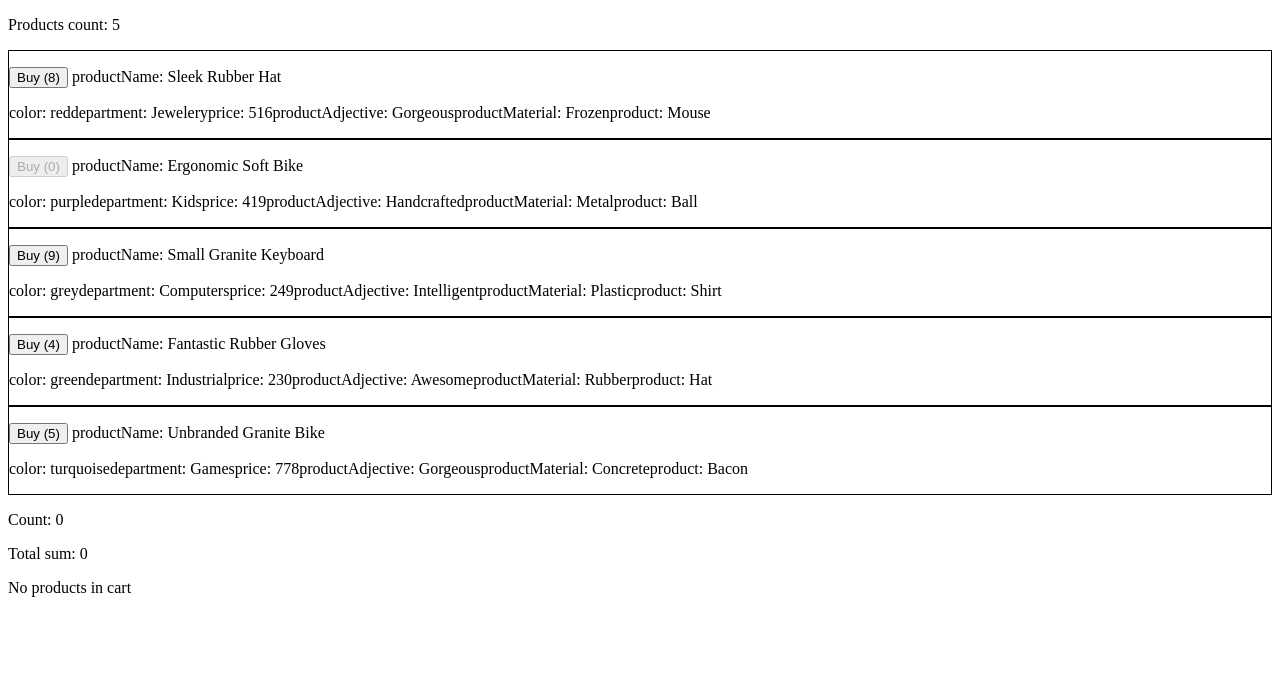
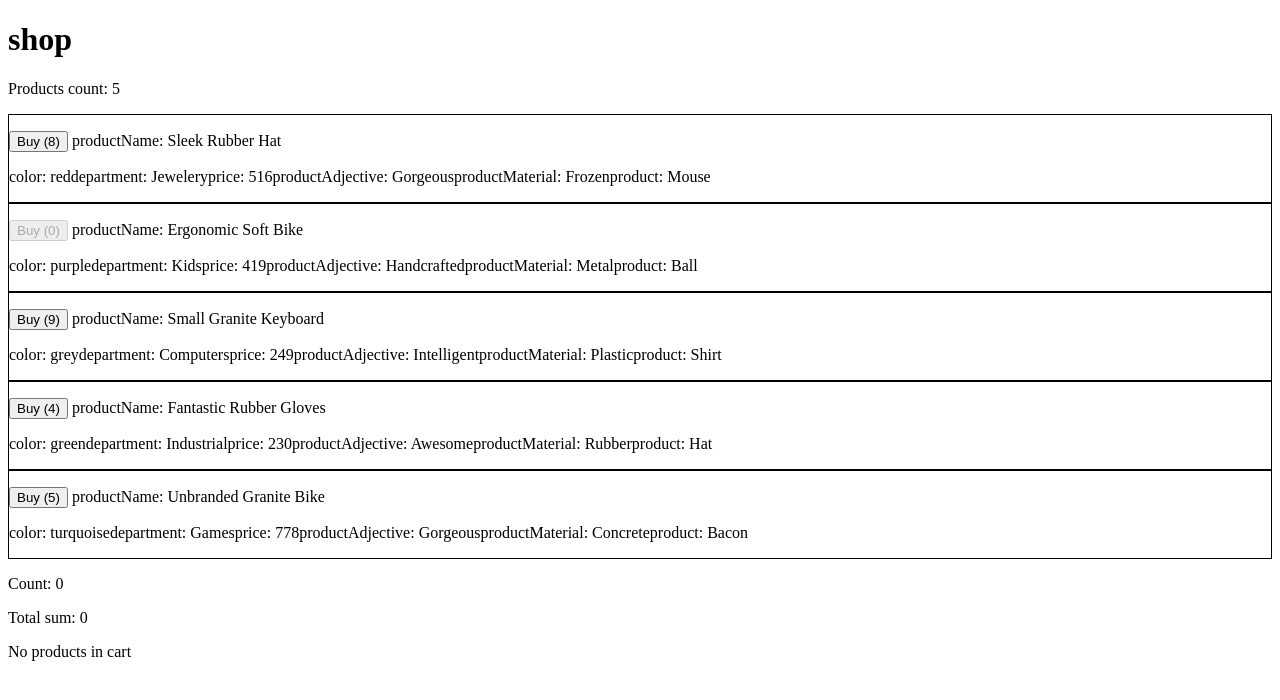
Before and after one commit to ArlinskiEV/shop, an Angular app: page / in a window 1280 px wide. Shown: the top 700 px of the page. Built offline with nearby package versions, Linux system fonts and the light colour scheme.

Commit message:
shop/2 11

```diff
--- a/src/app/app.component.html
+++ b/src/app/app.component.html
@@ -1,3 +1,4 @@
+<h1 #appTitle></h1>
 <!-- <app-first></app-first> -->
 <app-product-list></app-product-list>
 <app-cart-list></app-cart-list>
--- a/src/app/app.component.ts
+++ b/src/app/app.component.ts
@@ -1,4 +1,4 @@
-import { Component, ChangeDetectionStrategy } from '@angular/core';
+import { Component, ChangeDetectionStrategy, ViewChild, ElementRef, AfterViewInit } from '@angular/core';
 
 @Component({
   selector: 'app-root',
@@ -6,6 +6,11 @@ import { Component, ChangeDetectionStrategy } from '@angular/core';
   styleUrls: ['./app.component.less'],
   changeDetection: ChangeDetectionStrategy.OnPush
 })
-export class AppComponent {
-  title = 'shop';
+export class AppComponent implements AfterViewInit {
+  @ViewChild('appTitle', { static: true })
+  public title: ElementRef<HTMLHeadElement>;
+
+  public ngAfterViewInit(): void {
+    this.title.nativeElement.textContent = 'shop';
+  }
 }
```
Also changed, not shown: 2 other files (tests, documents, lock files or other folders).
